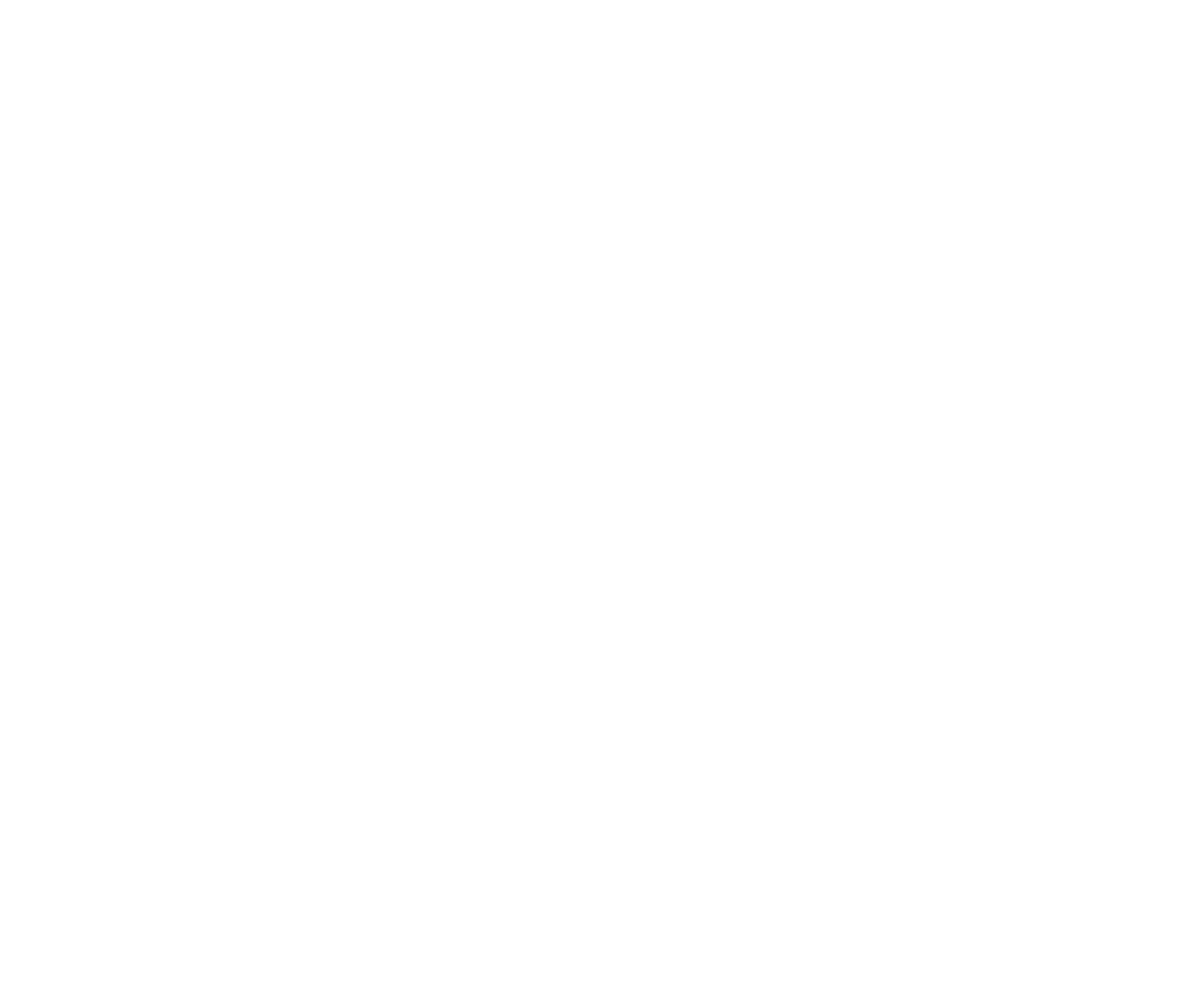
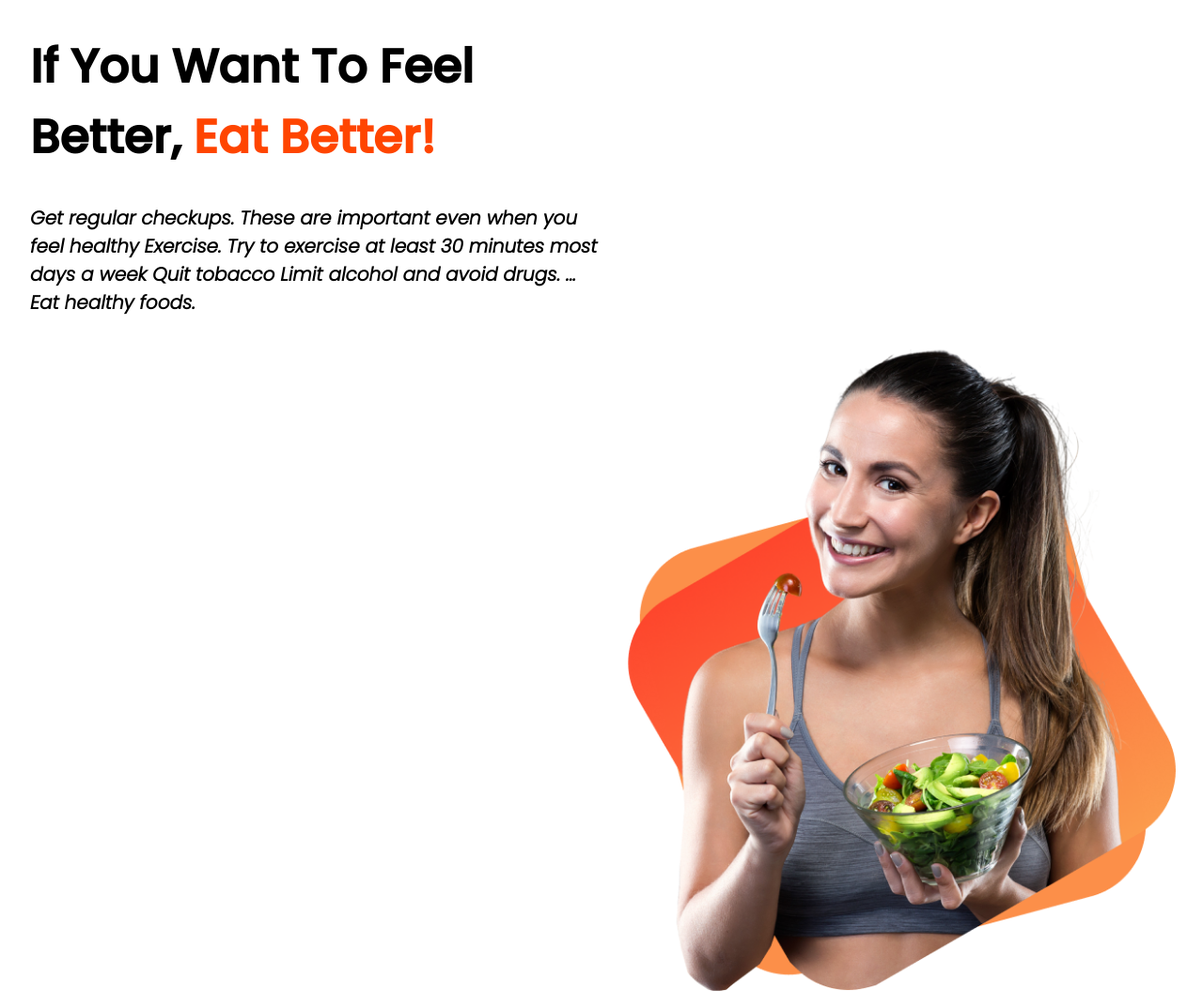
Before and after one commit to Anitaferdous1907/eat-healthy-repo, a plain HTML site: page index.html in a window 1280 px wide. Shown: the whole page at 94% size. Before the commit the page ends 800 px from the top, so only its background shows below. Drawn offline with Linux system fonts and the light colour scheme.

Commit message:
add heading

```diff
--- a/index.html
+++ b/index.html
@@ -6,9 +6,30 @@
     <meta http-equiv="X-UA-Compatible" content="IE=edge">
     <meta name="viewport" content="width=device-width, initial-scale=1.0">
     <title>Eat healthy</title>
+    <link rel="stylesheet" href="style.css">
+    <link rel="preconnect" href="https://fonts.googleapis.com">
+    <link rel="preconnect" href="https://fonts.gstatic.com" crossorigin>
+    <link href="https://fonts.googleapis.com/css2?family=Poppins:wght@400;500&display=swap" rel="stylesheet">
+    <link rel="preconnect" href="https://fonts.googleapis.com">
+    <link rel="preconnect" href="https://fonts.gstatic.com" crossorigin>
+    <link href="https://fonts.googleapis.com/css2?family=Poppins:ital,wght@0,400;0,500;1,300&display=swap"
+        rel="stylesheet">
 </head>
 
 <body>
+    <div class="top-width">
+        <h1>If You Want To Feel Better, <span class="orange">Eat Better!</span> </h1>
+        <h3>
+            <p> <i>Get regular checkups. These are important even when you feel healthy
+                    Exercise. Try to exercise at least 30 minutes most days a week
+                    Quit tobacco
+                    Limit alcohol and avoid drugs. ...
+                    Eat healthy foods.</i> </p>
+        </h3>
+    </div>
+    <div class="top-width">
+        <img src="images/female/Group 8425.png" alt="">
+    </div>
 
 </body>
 
--- /dev/null
+++ b/style.css
@@ -0,0 +1,29 @@
+body {
+    font-family: 'Poppins', sans-serif;
+    margin: 0;
+}
+
+.orange {
+    color: orangered;
+}
+
+.top-width {
+    width: 50%;
+}
+
+.top-width img {
+    width: 100%;
+    padding-left: 100%;
+
+}
+
+h1 {
+    font-size: 50px;
+    padding-left: 5%;
+}
+
+h3 {
+    font-family: 'Poppins', sans-serif;
+    font-size: 20px;
+    padding-left: 5%;
+}
```
